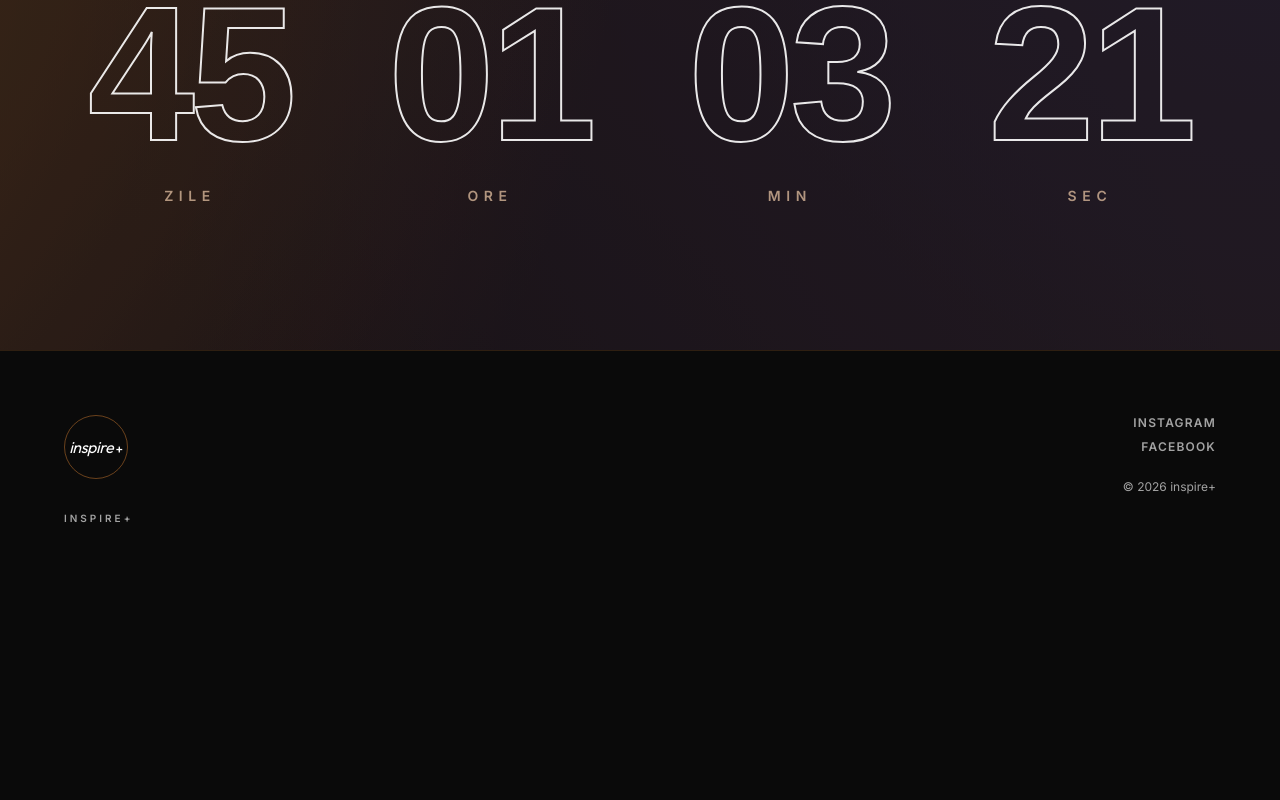
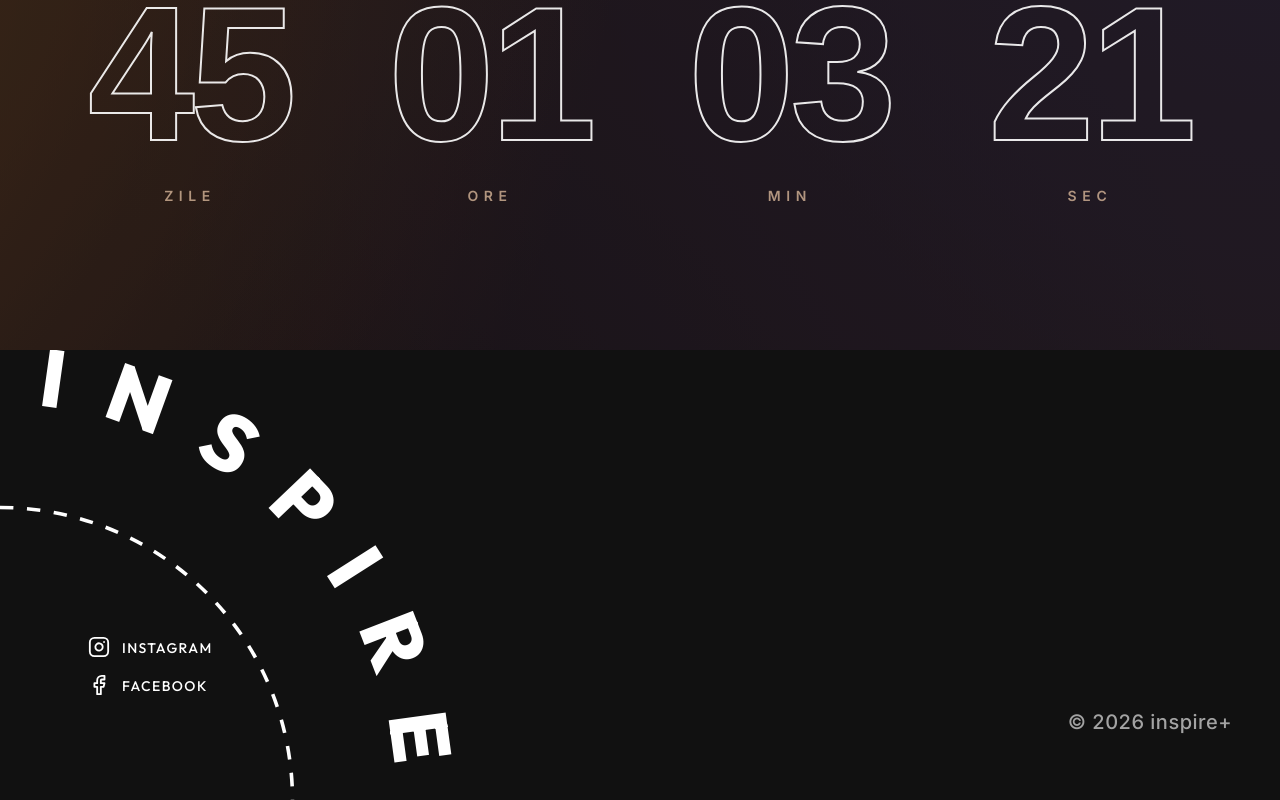
Before and after one commit to nathan05p/inspireWeb, a React (Vite) app in the folder inspireWeb-main/: page / in a window 1280 px wide. Shown: the part 8694-9494 px from the top of the page. Before the commit the page ends 9292 px from the top, so only its background shows below. Built offline with nearby package versions, Linux system fonts and the light colour scheme; a web font is replaced by a local one.

Commit message:
feat(footer): redesign footer with giant curved INSPIRE+ SVG text and adjust rotating circle text size to fit

```diff
--- a/inspireWeb-main/src/pages/camp/Camp.tsx
+++ b/inspireWeb-main/src/pages/camp/Camp.tsx
@@ -4,7 +4,8 @@ import Lenis from 'lenis';
 import {
   MapPin, Mail, Phone, AtSign, CheckCircle,
   Tent, Backpack,
-  Plus, BookOpen, Map, ChevronLeft, ChevronRight
+  Plus, BookOpen, Map, ChevronLeft, ChevronRight,
+  Instagram, Facebook
 } from 'lucide-react';
 import CampNavbar from './CampNavbar';
 import Marquee from '../../components/Marquee';
@@ -78,9 +79,9 @@ function CampRotatingCircle() {
             d="M 50, 50 m -35, 0 a 35,35 0 1,1 70,0 a 35,35 0 1,1 -70,0"
             fill="transparent"
           />
-          <text className="text-[10.5px] font-bold tracking-[0.2em] uppercase" fill="#FFFFFF">
+          <text className="text-[8.5px] font-bold tracking-[0.2em] uppercase" fill="#FFFFFF">
             <textPath href="#textPathCamp" startOffset="0%">
-              • INSPIRE+ THE CROSS • INSPIRE+ THE CROSS •
+              • INSPIRE+ THE CROSS • INSPIRE+ THE CROSS
             </textPath>
           </text>
         </svg>
@@ -638,22 +639,48 @@ export default function Camp() {
         </div>
       </section>
 
-      {/* FOOTER */}
-      <footer id="contact" className="bg-[#0A0A0A] border-t border-[#FA9339]/15 px-5 sm:px-8 md:px-16 py-10 sm:py-16 flex flex-col md:flex-row justify-between items-start gap-8 sm:gap-12">
-        <div className="max-w-xs">
-          <div className="w-16 h-16 rounded-full border border-[#FA9339]/40 flex items-center justify-center mb-8 hover:border-[#FA9339] hover:text-[#FA9339] transition-colors cursor-pointer text-white">
-            <span className="text-current font-outfit tracking-tight text-base leading-none flex items-center">
-              <span className="italic tracking-tight">inspire</span>
-              <span className="font-sans font-bold text-xs ml-0.5 mt-1">+</span>
-            </span>
-          </div>
-          <p className="text-[#A3A3A3] text-[10px] tracking-[0.3em] font-bold uppercase mb-2">inspire+</p>
+      {/* FOOTER - Redesigned Arc Layout */}
+      <footer id="contact" className="relative bg-[#111111] overflow-hidden min-h-[350px] sm:min-h-[450px] flex items-end p-8 sm:p-12 pb-10 sm:pb-16">
+        {/* Giant curved text and dashed line */}
+        <div className="absolute bottom-0 left-0 w-[300px] h-[300px] sm:w-[450px] sm:h-[450px] pointer-events-none">
+          <svg viewBox="0 0 100 100" className="w-full h-full overflow-visible">
+            {/* Dashed line */}
+            <path
+              d="M 0,35 A 65,65 0 0,1 65,100"
+              fill="transparent"
+              stroke="#ffffff"
+              strokeWidth="0.8"
+              strokeDasharray="3 3"
+            />
+            {/* Text arc path */}
+            <path
+              id="footerArc"
+              d="M 0,12 A 88,88 0 0,1 88,100"
+              fill="transparent"
+            />
+            <text className="text-[17px] sm:text-[18px] font-black font-outfit uppercase" fill="#ffffff" style={{ letterSpacing: '0.15em' }}>
+              <textPath href="#footerArc" startOffset="6%">
+                I N S P I R E +
+              </textPath>
+            </text>
+          </svg>
         </div>
 
-        <div className="flex flex-col items-start md:items-end gap-2 md:text-right">
-          <a href="https://www.instagram.com/inspiretm.community/" target="_blank" rel="noopener noreferrer" className="text-[#A3A3A3] hover:text-[#FA9339] text-xs font-bold tracking-widest transition-colors">INSTAGRAM</a>
-          <a href="https://www.facebook.com/asociatia.inspire" target="_blank" rel="noopener noreferrer" className="text-[#A3A3A3] hover:text-[#FA9339] text-xs font-bold tracking-widest transition-colors">FACEBOOK</a>
-          <p className="text-[#A3A3A3] text-xs mt-4">© {new Date().getFullYear()} inspire+</p>
+        <div className="relative z-10 w-full flex justify-between items-end">
+          {/* Social Links - Inside the circle */}
+          <div className="flex flex-col gap-4 pl-6 sm:pl-10 pb-6 sm:pb-10">
+            <a href="https://www.instagram.com/inspiretm.community/" target="_blank" rel="noopener noreferrer" className="flex items-center gap-3 text-white hover:text-[#FA9339] transition-colors group">
+              <Instagram size={22} className="group-hover:scale-110 transition-transform" />
+              <span className="text-xs sm:text-sm font-outfit font-medium tracking-widest mt-0.5">INSTAGRAM</span>
+            </a>
+            <a href="https://www.facebook.com/asociatia.inspire" target="_blank" rel="noopener noreferrer" className="flex items-center gap-3 text-white hover:text-[#FA9339] transition-colors group">
+              <Facebook size={22} className="group-hover:scale-110 transition-transform" />
+              <span className="text-xs sm:text-sm font-outfit font-medium tracking-widest mt-0.5">FACEBOOK</span>
+            </a>
+          </div>
+
+          {/* Copyright */}
+          <p className="text-[#A3A3A3] text-sm sm:text-lg md:text-xl font-medium tracking-wide">© 2026 inspire+</p>
         </div>
       </footer>
     </motion.div>
```
